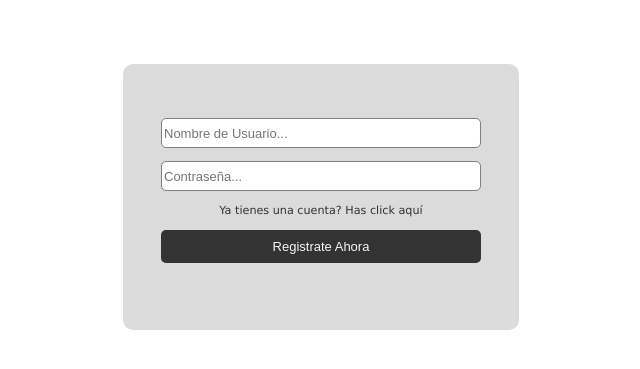
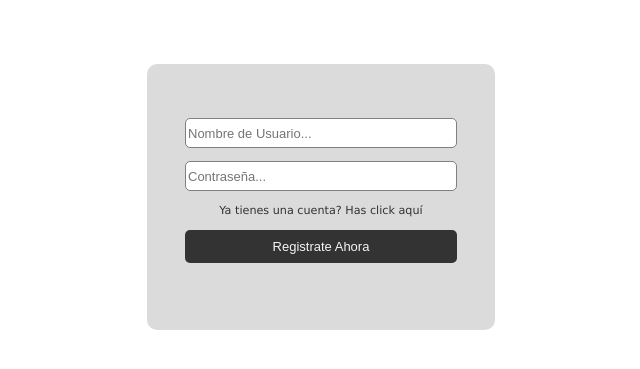
Before and after one commit to ChrisPoul/Glastore, a Flask app: page /auth/register in a window 1280 px wide. Shown: the part 129-498 px from the top of the page, without its empty margins (319-959 px from the left). Run offline with Flask 2, Linux system fonts and the light colour scheme; data that the repository does not hold is empty.

Commit message:
Changed look of auth views

```diff
--- a/Glastore/static/styles/style.css
+++ b/Glastore/static/styles/style.css
@@ -147,8 +147,7 @@ table.sidebar {
 }
 
 div.auth {
-    min-width: 20em;
-    width: 35%;
+    max-width: 17em;
     margin: auto;
     margin-top: 5vmax;
     align-self: center;
```
